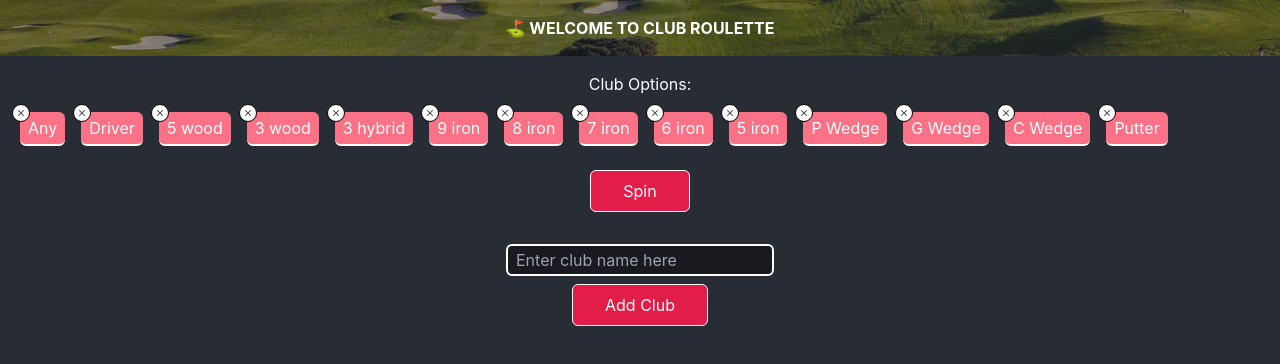
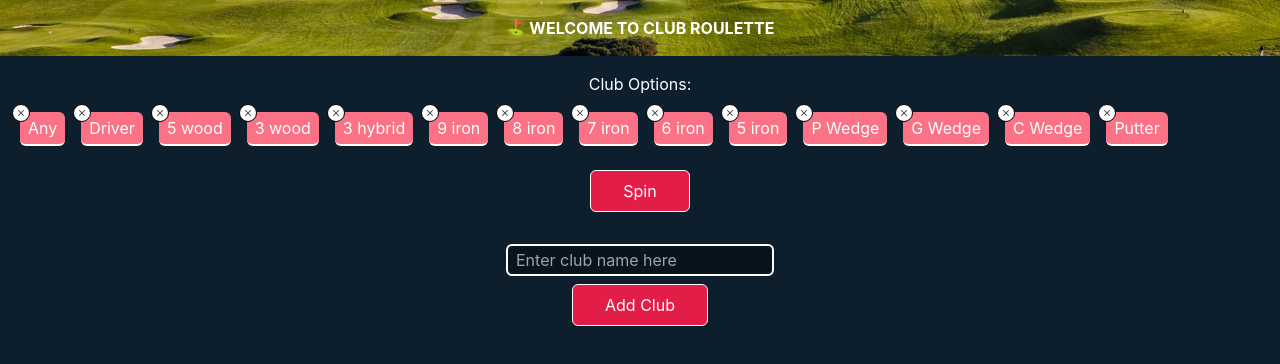
Before and after one commit to GabeDiniz/club-roulette, a React (Create React App) app: page / in a window 1280 px wide. Shown: the top 364 px of the page. Built offline with nearby package versions, Linux system fonts and the light colour scheme.

Commit message:
config: tailwind pre-set colors

```diff
--- a/src/components/SpinningWheel.js
+++ b/src/components/SpinningWheel.js
@@ -52,7 +52,7 @@ const SpinningWheel = ({ initialOptions }) => {
   };
 
   return (
-    <div className="flex flex-col bg-main h-screen text-white">
+    <div className="flex flex-col bg-bg_main h-screen text-white">
       <h1 className="my-4">Club Options:</h1>
       {/* The Wheel style={{ transform: `rotateX(${spinNumber}deg)` }}*/}
       <div className="flex flex-wrap mx-3">
--- a/tailwind.config.js
+++ b/tailwind.config.js
@@ -28,11 +28,14 @@ module.exports = {
       //   blob: `url('/blob.png')`,
       // },
       colors: {
-        main: "#282c34",
-        accent: "#282828",
-        textcol: "",
+        bg_main: "#0D1F2D",
+        bg_accent: "#1d2e3d",
+        bg_button: "#4a9d9c",
+        txt_main: "#FFFFFF",
+        txt_accent: "#afffff",
         primary: "#3d3a3d",
         secondary: "#343434",
+        notif: "#FF3D3D",
       },
     },
   },
```
